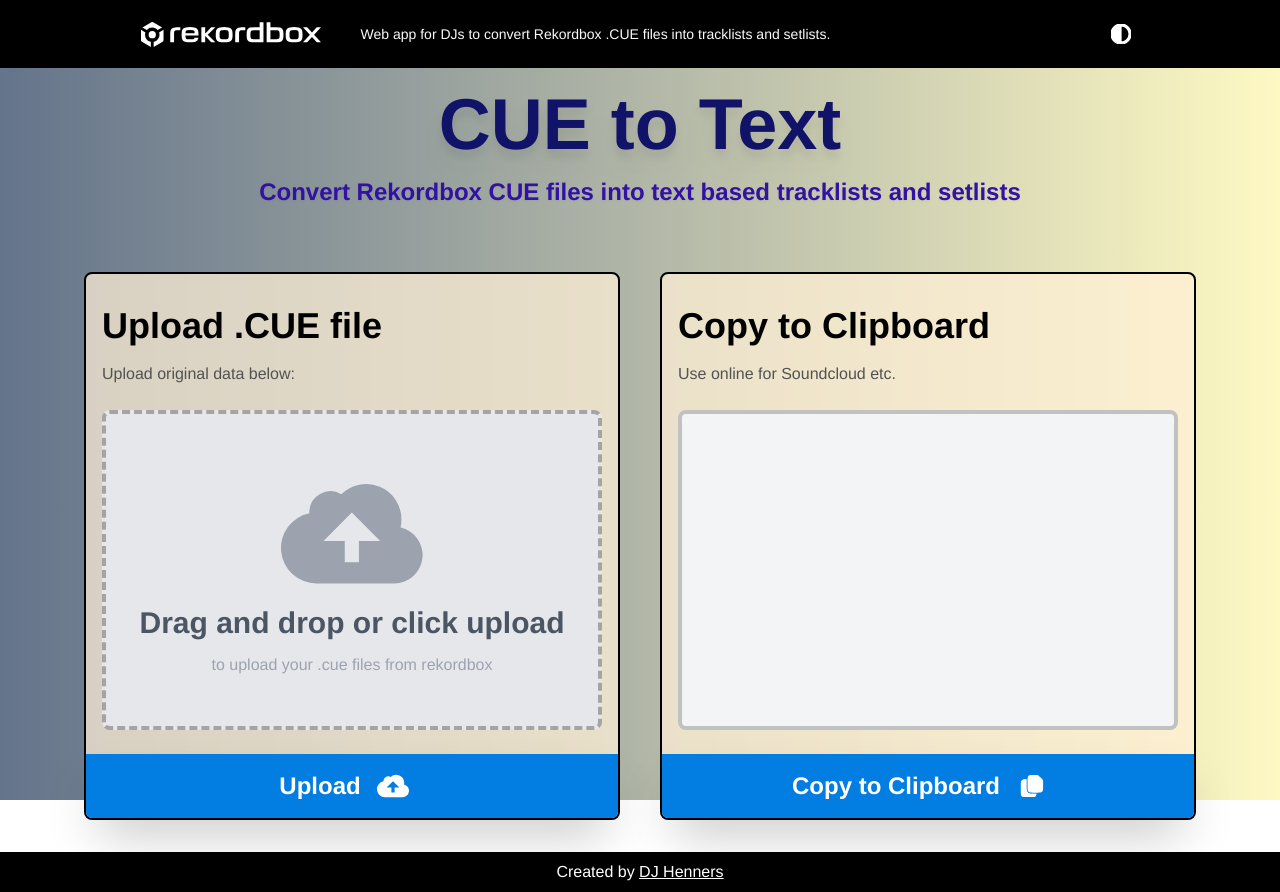
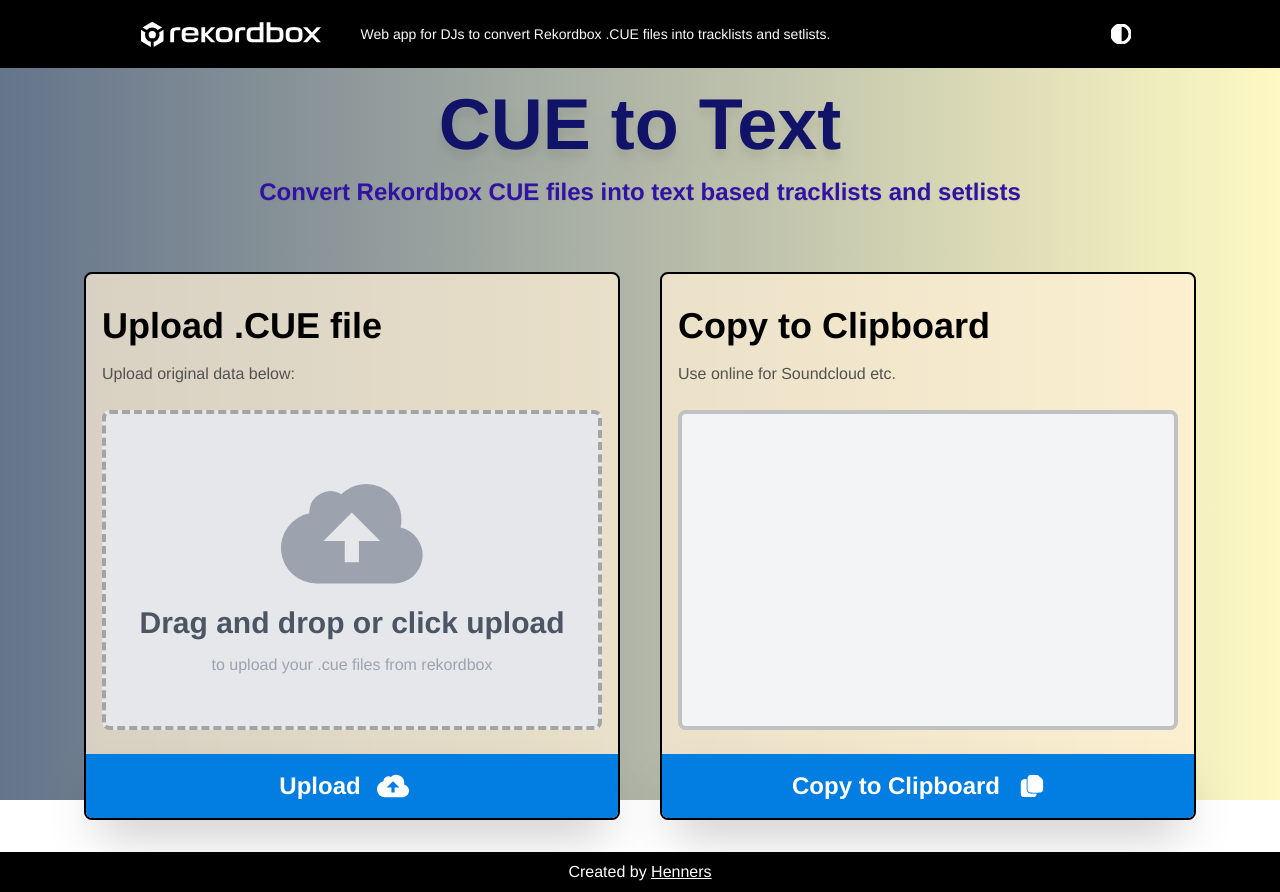
Before and after one commit to kokosthief/cue-to-text-converter-rekordbox, a React (Vite) app: page / in a window 1280 px wide. Built offline with nearby package versions, Linux system fonts and the light colour scheme.

Commit message:
Update name

```diff
--- a/src/components/Footer.jsx
+++ b/src/components/Footer.jsx
@@ -8,7 +8,7 @@ export default function Footer() {
           href="https://soundcloud.com/henners-ecstatic-dance"
           target="_blank"
         >
-          DJ Henners
+          Henners
         </a>
       </p>
     </div>
```
